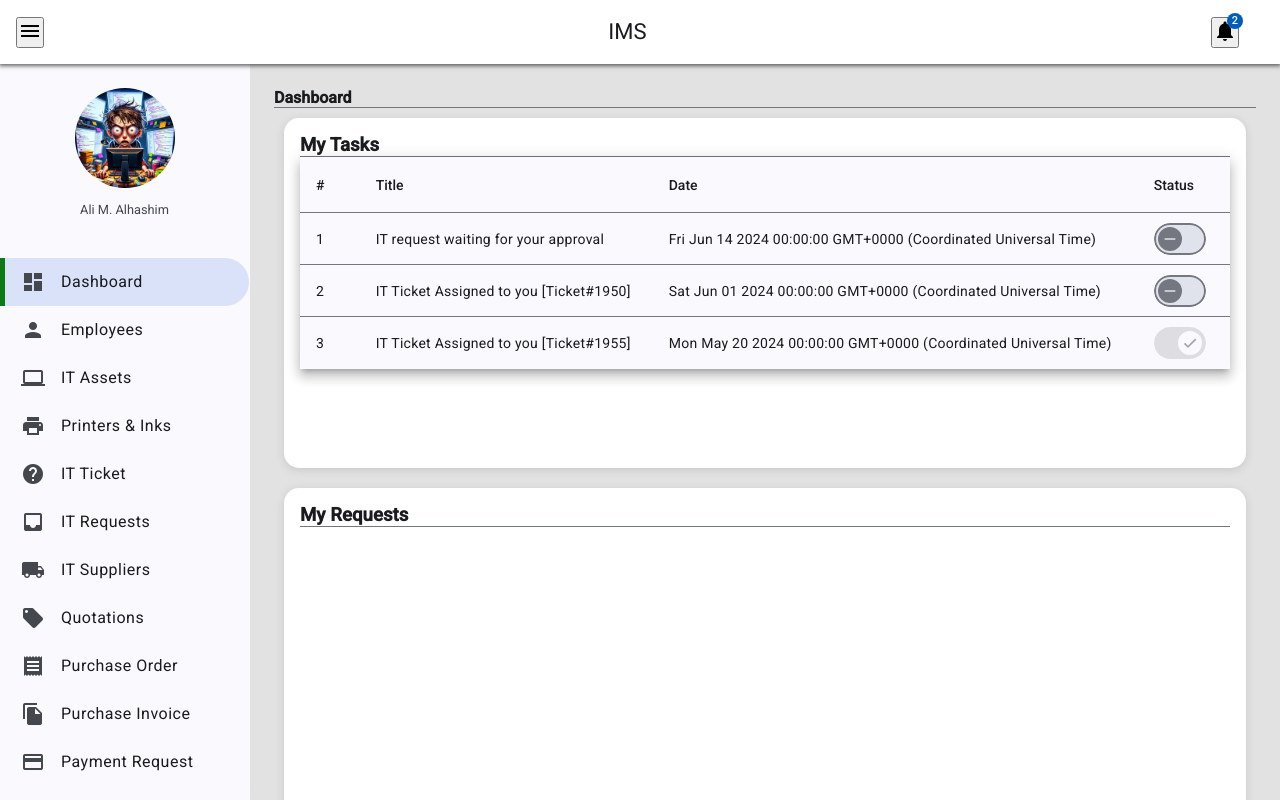
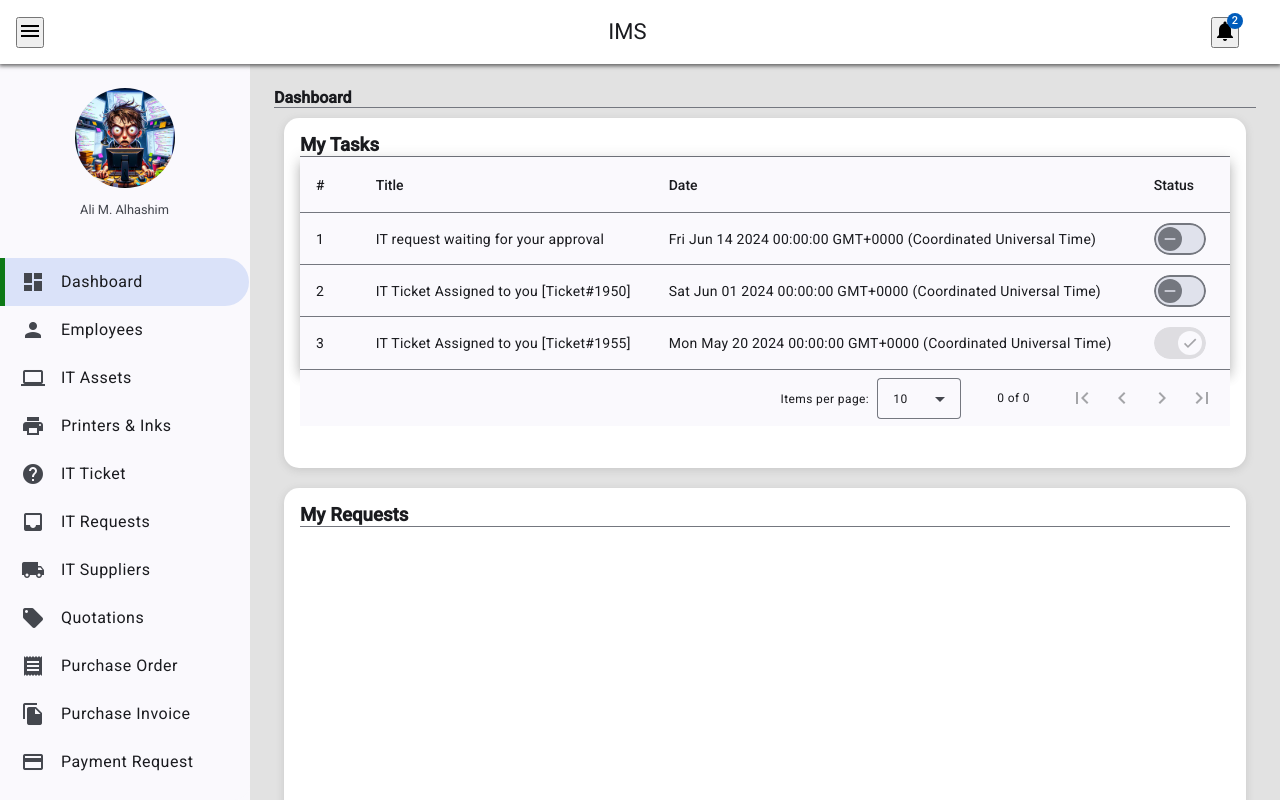
Before and after one commit to ali-alhashim/heroTech, an Angular app: page /dashboard in a window 1280 px wide. Built offline with nearby package versions, Linux system fonts and the light colour scheme.

Commit message:
mat-paginator

```diff
--- a/src/app/pages/dashboard/dashboard.component.html
+++ b/src/app/pages/dashboard/dashboard.component.html
@@ -40,6 +40,12 @@
             <tr mat-row *matRowDef="let row; columns: tasksColumns;"></tr>
 
          </table>
+         <mat-divider></mat-divider>
+         <mat-paginator [pageSizeOptions]="[10, 20, 100]"  showFirstLastButtons aria-label="Select page of periodic elements"></mat-paginator>
+
+
+
+
         </div>
         <!--end task card-->
         <div class="card">
--- a/src/app/pages/dashboard/dashboard.component.ts
+++ b/src/app/pages/dashboard/dashboard.component.ts
@@ -5,6 +5,7 @@ import { MatTableModule, MatTableDataSource } from '@angular/material/table';
 import { MatSlideToggleModule } from '@angular/material/slide-toggle';
 import { LiveAnnouncer } from '@angular/cdk/a11y';
 import { MatSort, Sort, MatSortModule } from '@angular/material/sort';
+import {MatPaginator, MatPaginatorModule} from '@angular/material/paginator';
 
 const taskData: Task[] = [
   {
@@ -37,7 +38,7 @@ const taskData: Task[] = [
 @Component({
   selector: 'app-dashboard',
   standalone: true,
-  imports: [MatDividerModule, MatTableModule, MatSlideToggleModule, MatSortModule],
+  imports: [MatDividerModule, MatTableModule, MatSlideToggleModule, MatSortModule, MatPaginatorModule],
   templateUrl: './dashboard.component.html',
   styleUrls: ['./dashboard.component.css']
 })
```
